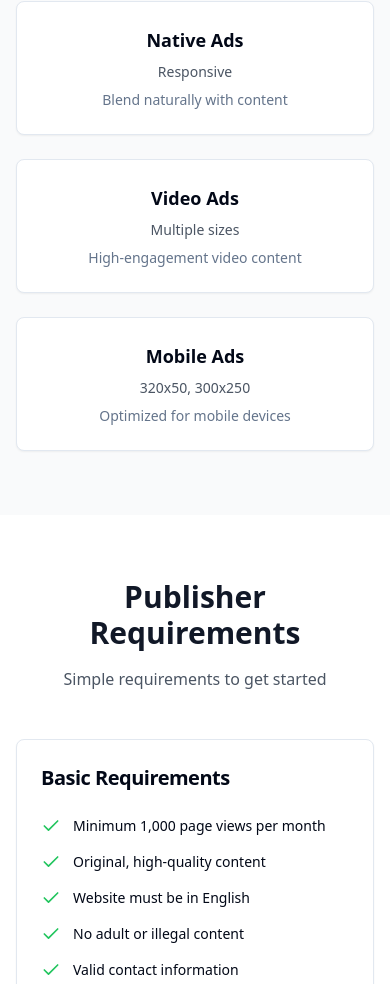
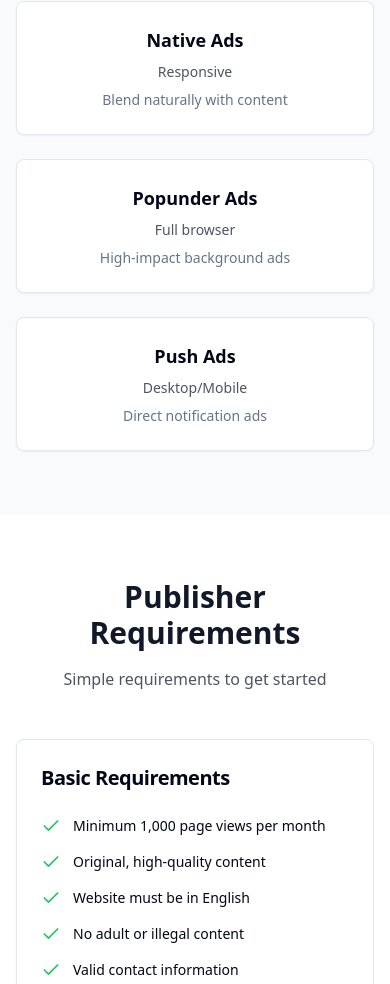
Before and after one commit to georgemelnikov1994/trundle-verse-ads-hub, a React (Vite) app: page /publishers in a window 390 px wide. Shown: the part 2862-3846 px from the top of the page. Built offline with nearby package versions, Linux system fonts and the light colour scheme.

Commit message:
Add ad formats to publisher page
Add popunder and push ads, remove video and mobile ads.

```diff
--- a/src/pages/Publishers.tsx
+++ b/src/pages/Publishers.tsx
@@ -97,8 +97,8 @@ const Publishers = () => {
             {[
               { name: "Banner Ads", size: "728x90, 300x250", description: "Traditional display banners" },
               { name: "Native Ads", size: "Responsive", description: "Blend naturally with content" },
-              { name: "Video Ads", size: "Multiple sizes", description: "High-engagement video content" },
-              { name: "Mobile Ads", size: "320x50, 300x250", description: "Optimized for mobile devices" },
+              { name: "Popunder Ads", size: "Full browser", description: "High-impact background ads" },
+              { name: "Push Ads", size: "Desktop/Mobile", description: "Direct notification ads" },
             ].map((format, index) => (
               <Card key={index} className="text-center">
                 <CardContent className="p-6">
```
